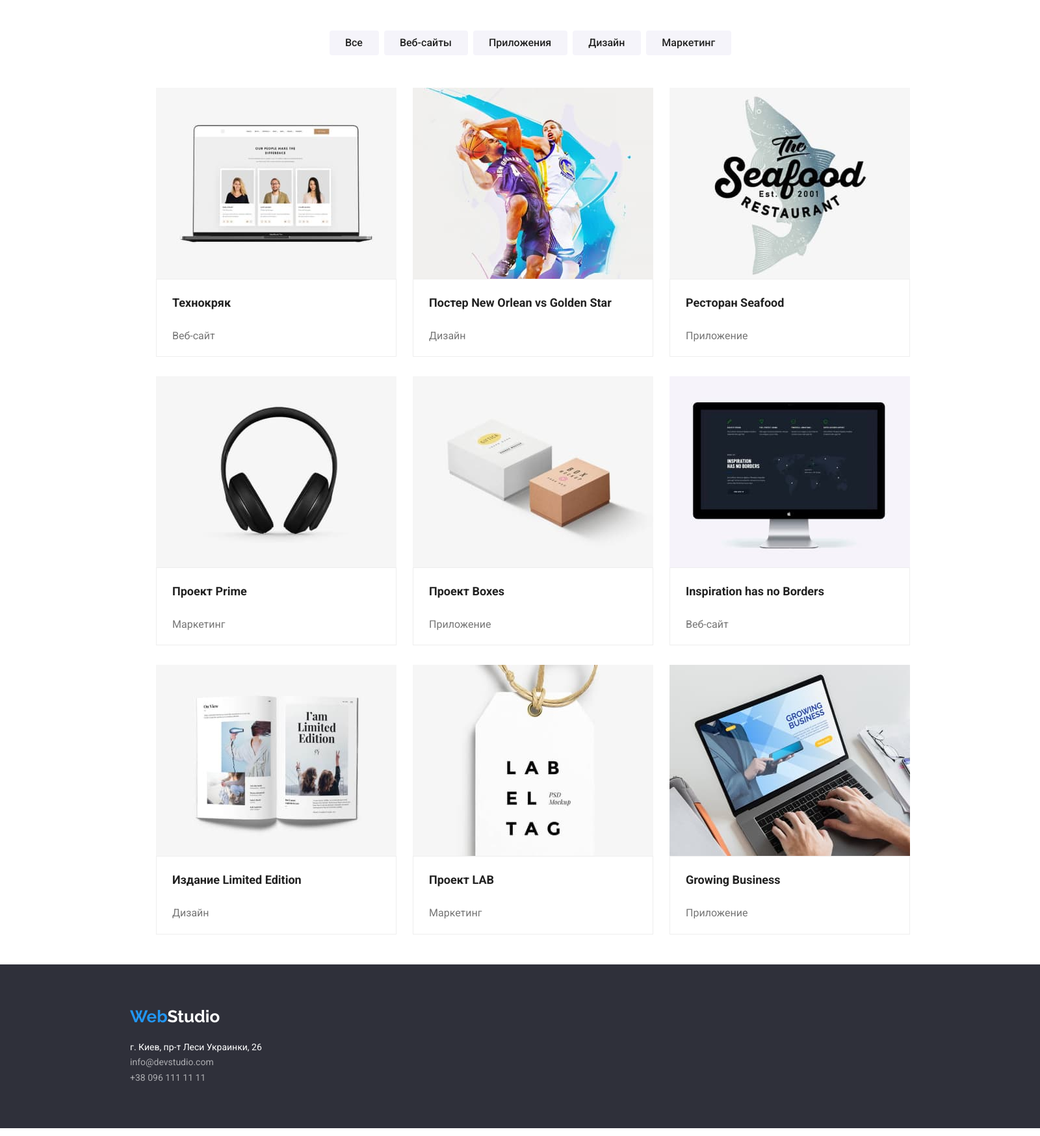
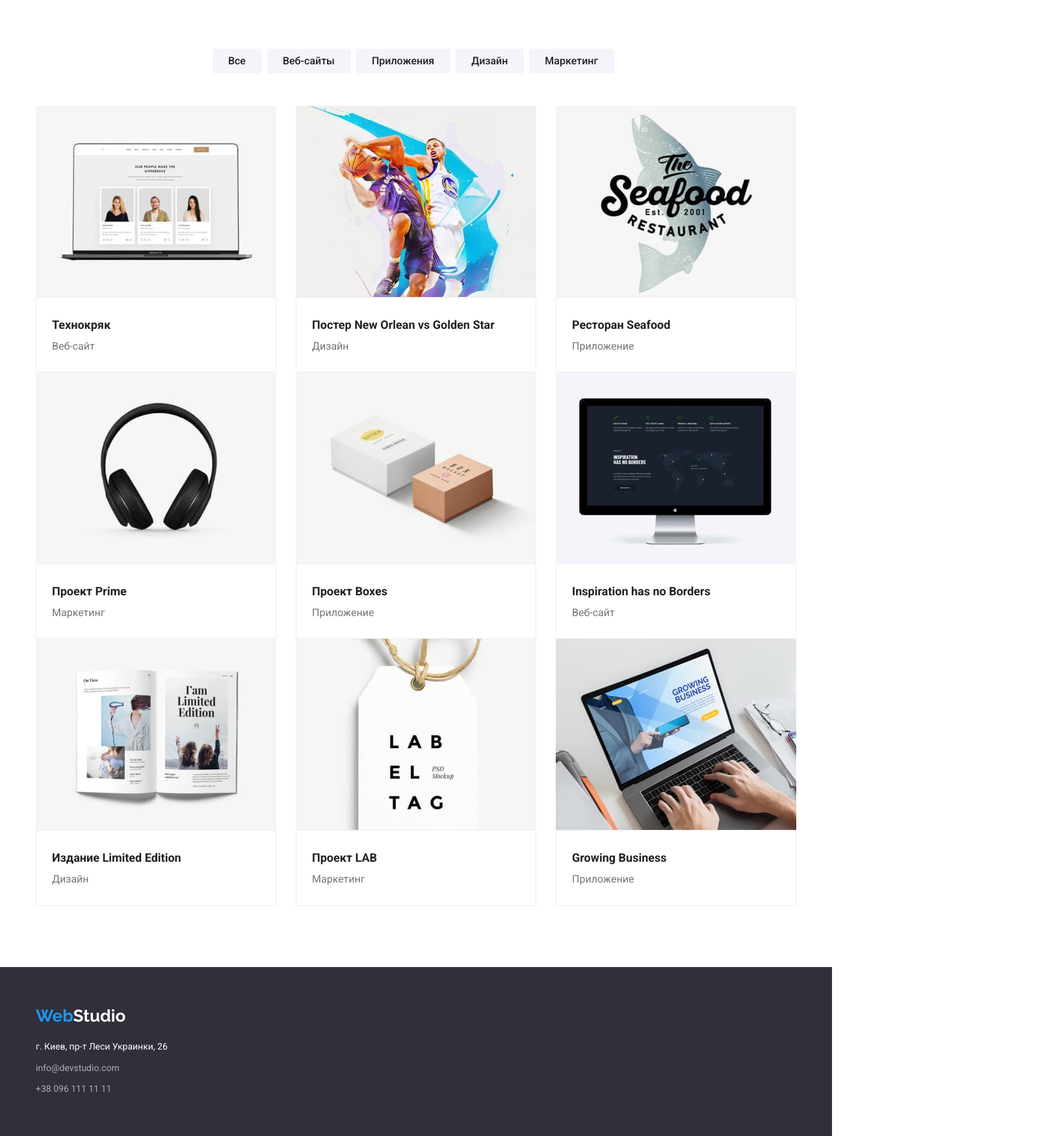
Before and after one commit to chetkiy777/goit-markup-hw-03, a website: page portfolio.html in a window 1280 px wide. Shown: the part 100-1848 px from the top of the page at 65% size, 1600 px wide, since content can reach past the window. Drawn offline with Linux system fonts and the light colour scheme.

Commit message:
correct margin ul and h1-h5, del wrapper

```diff
--- a/css/style.css
+++ b/css/style.css
@@ -24,10 +24,21 @@ body {
 
 ul {
   list-style: none;
+  margin: 0;
+  padding: 0;
 }
 
 a {
   text-decoration: none;
+}
+
+h1,
+h2,
+h3,
+h4,
+h5,
+p {
+  margin: 0;
 }
 
 h1 {
@@ -47,13 +58,6 @@ h2 {
   color: var(--main-text-color);
 }
 
-h3 {
-  font-weight: 500;
-  font-size: 16px;
-  line-height: 1.19;
-  color: var(--main-text-color);
-}
-
 .section {
   padding: 94px 0 94px 0;
 }
@@ -62,10 +66,8 @@ h3 {
   width: 1200px;
   margin-left: auto;
   margin-right: auto;
-}
-
-.wrapper {
-  width: 1600px;
+  padding-left: 15px;
+  padding-right: 15px;
 }
 
 /* Header - block */
@@ -97,6 +99,7 @@ h3 {
 .nav-list {
   display: flex;
   flex-direction: row;
+  margin-left: 93px;
 }
 
 .nav-item + .nav-item {
@@ -109,8 +112,8 @@ h3 {
   font-size: 14px;
   line-height: 1.14;
   color: var(--main-text-color);
-  padding-top: 24px;
-  padding-bottom: 24px;
+  padding-top: 32px;
+  padding-bottom: 32px;
 }
 
 .active {
@@ -157,22 +160,31 @@ h3 {
 }
 
 .get-btn {
+  height: 50px;
+  width: 200px;
+
+  display: flex;
+  flex-direction: row;
+  align-items: center;
+  text-align: center;
+
   cursor: pointer;
   padding: 10px 32px;
-  height: 50px;
-  width: 200px;
+  margin-top: 30px;
+
   background: var(--accent-color);
   box-shadow: 0px 4px 4px rgba(0, 0, 0, 0.15);
   border-radius: 4px;
   border: none;
   outline: none;
+
   font-weight: bold;
   font-size: 16px;
   color: var(--main-white-color);
-  display: flex;
-  flex-direction: row;
-  align-items: center;
-  text-align: center;
+}
+
+.about {
+  padding: 94px 0 47px 0;
 }
 
 .about-list {
@@ -199,7 +211,7 @@ h3 {
 }
 
 .we-do {
-  margin-top: 94px;
+  padding: 47px 0 94px 0;
 }
 
 .work-type-list {
@@ -211,7 +223,7 @@ h3 {
 
 .team-section {
   background: var(--background-light-color);
-  padding: 50px 215px 50px 215px;
+  padding: 94px 0 94px 0;
 }
 
 .team-list {
@@ -229,6 +241,10 @@ h3 {
   text-align: center;
 }
 
+.team-item-thumb {
+  padding: 30px 0 30px 0;
+}
+
 .team-item-title {
   font-size: 16px;
   line-height: 1.19;
@@ -240,6 +256,7 @@ h3 {
   line-height: 1.19;
   text-align: center;
   color: var(--secondary-text-color);
+  margin-top: 10px;
 }
 
 /* Main-block Portfolio-Page */
@@ -249,7 +266,6 @@ h3 {
   flex-direction: row;
   justify-content: center;
   margin-bottom: 50px;
-  margin-top: 50px;
 }
 
 .filter-btn {
@@ -282,11 +298,15 @@ h3 {
 .works-list {
   display: flex;
   flex-flow: row wrap;
-  justify-content: space-between;
 }
 
 .works-list-item {
-  margin-bottom: 30px;
+  box-sizing: border-box;
+}
+
+.center-item {
+  margin-left: 30px;
+  margin-right: 30px;
 }
 
 .works-list-item img {
@@ -298,7 +318,7 @@ h3 {
   max-width: 370px;
   background-color: #fff;
   border: 1px solid var(--card-border-color);
-  padding-left: 24px;
+  padding: 24px;
 }
 
 .works-list-item .item-title {
@@ -318,11 +338,12 @@ h3 {
 /* Footer - block */
 
 .footer {
-  height: 252px;
   background: var(--background-dark-color);
   display: flex;
   flex-direction: column;
   justify-content: center;
+  padding-top: 60px;
+  padding-bottom: 60px;
 }
 
 .footer-logo-studio {
@@ -339,6 +360,11 @@ h3 {
   line-height: 1.7;
   color: var(--main-white-color);
   margin-top: 20px;
+}
+
+.footer-contacts {
+  display: flex;
+  flex-direction: column;
 }
 
 .footer-mail {
--- a/portfolio.html
+++ b/portfolio.html
@@ -10,8 +10,6 @@
     <title>Portfolio</title>
 </head>
     <body>
-
-        <div class="wrapper">
 
             <!-- Header - block -->
 
@@ -35,7 +33,9 @@
 
             <!-- Main-content - block -->
 
-            <main class="container">
+            <main>
+                <section class="section">
+                    <div class="container">
                         <ul class="filter-btns">
                             <li><button type="button" class="filter-btn">Все</button></li>
                             <li><button type="button" class="filter-btn">Веб-сайты</button></li>
@@ -52,8 +52,7 @@
                                     <p class="works-item-text">Веб-сайт</p>
                                 </div>
                             </li>
-
-                    <li class="works-list-item">
+                            <li class="works-list-item center-item">
                                 <img src="./images/newOrlean.jpg" alt="постер дизайн" width="370"/>
                                 <div class="text-thumb">
                                     <h3 class="item-title">Постер New Orlean vs Golden Star</h3>
@@ -67,6 +66,7 @@
                                     <p class="works-item-text">Приложение</p>
                                 </div>
                             </li>
+
                             <li class="works-list-item">
                                 <img src="./images/prime-project.jpg" alt="наушники" width="370"/>
                                 <div class="text-thumb">
@@ -74,7 +74,7 @@
                                     <p class="works-item-text">Маркетинг</p>
                                 </div>
                             </li>
-                    <li class="works-list-item">
+                            <li class="works-list-item center-item">
                                 <img src="./images/boxes-project.jpg" alt="коробки" width="370"/>
                                 <div class="text-thumb">
                                     <h3 class="item-title">Проект Boxes</h3>
@@ -88,6 +88,7 @@
                                     <p class="works-item-text">Веб-сайт</p>
                                 </div>
                             </li>
+
                             <li class="works-list-item">
                                 <img src="./images/limited-edition-img.jpg" alt="журнал" width="370"/>
                                 <div class="text-thumb">
@@ -95,7 +96,7 @@
                                     <p class="works-item-text">Дизайн</p>
                                 </div>
                             </li>
-                    <li class="works-list-item">
+                            <li class="works-list-item center-item">
                                 <img src="./images/lab-proj-img.jpg" alt="бирка" width="370"/>
                                 <div class="text-thumb">
                                     <h3 class="item-title">Проект LAB</h3>
@@ -110,7 +111,10 @@
                                     <p class="works-item-text">Приложение</p>
                                 </div>
                             </li>
+
                         </ul>
+                    </div>
+                </section>
             </main>
 
             <!-- Footer - block     -->
@@ -119,10 +123,12 @@
                 <div class="container">
                     <a href="./index.html"><span class="logo-web">Web</span><span class="footer-logo-studio">Studio</span></a>
                     <address class="address">г. Киев, пр-т Леси Украинки, 26</address>
-                    <a href="mailto:info@devstudio.com" class="footer-mail">info@devstudio.com</a> <br />
+                    <div class="footer-contacts">
+                        <a href="mailto:info@devstudio.com" class="footer-mail">info@devstudio.com</a>
                         <a href="tel:+380961111111" class="footer-number">+38 096 111 11 11</a>
                     </div>
+                </div>
             </footer>
-        </div>
+
     </body>
 </html>
```
Also changed, not shown: contacts.html (+3 -6 lines), index.html (+19 -6 lines). Lines whose indentation alone changed are shown as unchanged.
